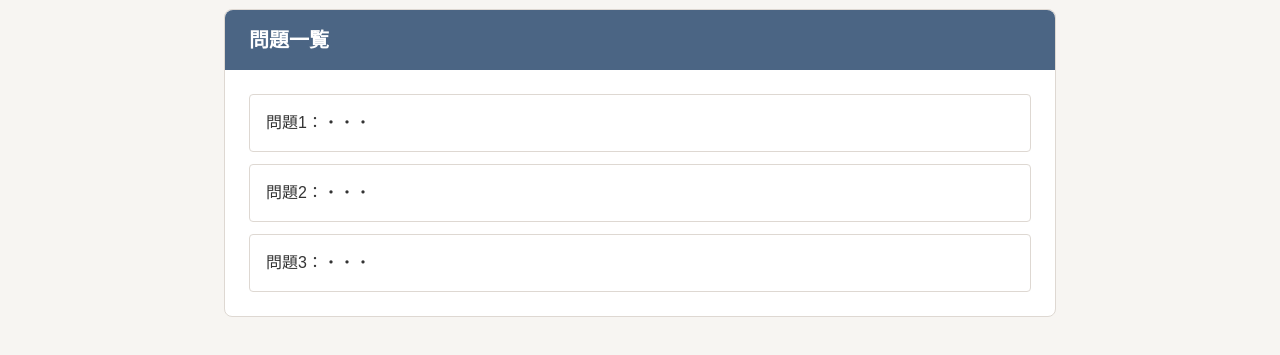
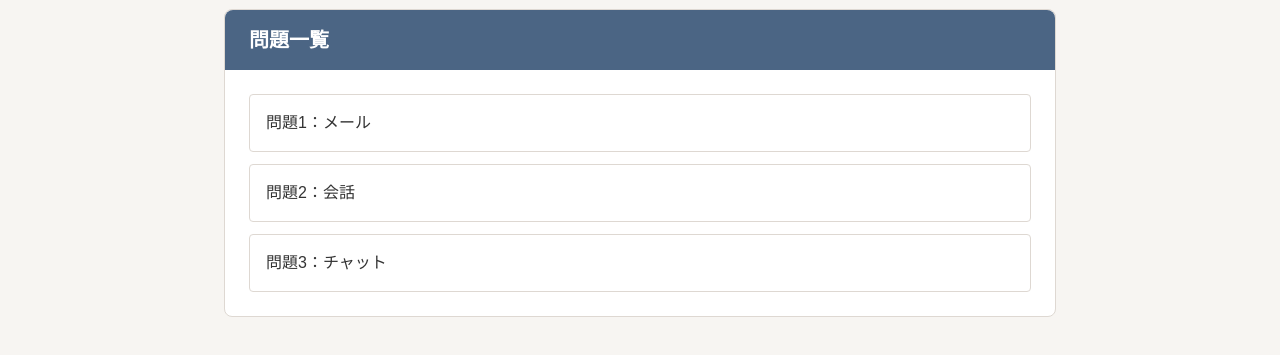
Before and after one commit to hasegawa-destroy/keigo-practice, a Next.js app: page / in a window 1280 px wide. Shown: the part 321-676 px from the top of the page. Built offline with nearby package versions, Linux system fonts and the light colour scheme.

Commit message:
feature/問題一覧作成

```diff
--- /dev/null
+++ b/src/app/components/QuestionList.tsx
@@ -0,0 +1,32 @@
+"use client";
+
+import { useRouter } from "next/navigation";
+
+export default function QuestionList() {
+    const router = useRouter();
+
+    const questions = [
+        { id: 1, title: "問題1：メール" },
+        { id: 2, title: "問題2：会話" },
+        { id: 3, title: "問題3：チャット" },
+    ];
+
+    return (
+        <div className="flex flex-col gap-3 p-6">
+            {questions.map((question) => (
+                <div
+                    key={question.id}
+                    className="rounded border border-[var(--color-border)]"
+                >
+                    <button
+                        className="h-full w-full p-4 text-start hover:bg-gray-50"
+                        onClick={() => router.push(`/question/`)}
+                    // ${question.id}
+                    >
+                        {question.title}
+                    </button>
+                </div>
+            ))}
+        </div>
+    );
+}
--- a/src/app/page.tsx
+++ b/src/app/page.tsx
@@ -1,11 +1,6 @@
-"use client";
-
-import { useRouter } from "next/navigation";
+import QuestionList from "./components/QuestionList";
 
 export default function Page() {
-  const router = useRouter();
-
-
   return (
     <main className="min-h-screen bg-[var(--color-background)]">
       <div className="mt-10 mx-auto max-w-4xl p-8">
@@ -33,19 +28,7 @@ export default function Page() {
             </h2>
           </div>
 
-          <div className="flex flex-col p-6 gap-3">
-            <div className="rounded border border-[var(--color-border)]">
-              <button className="w-full h-full p-4 hover:bg-gray-50 text-start" onClick={() => router.push("/question/")}>
-                問題1：・・・
-              </button>
-            </div>
-            <div className="rounded border border-[var(--color-border)] p-4 hover:bg-gray-50">
-              問題2：・・・
-            </div>
-            <div className="rounded border border-[var(--color-border)] p-4 hover:bg-gray-50">
-              問題3：・・・
-            </div>
-          </div>
+          <QuestionList />
         </section>
 
       </div>
```
